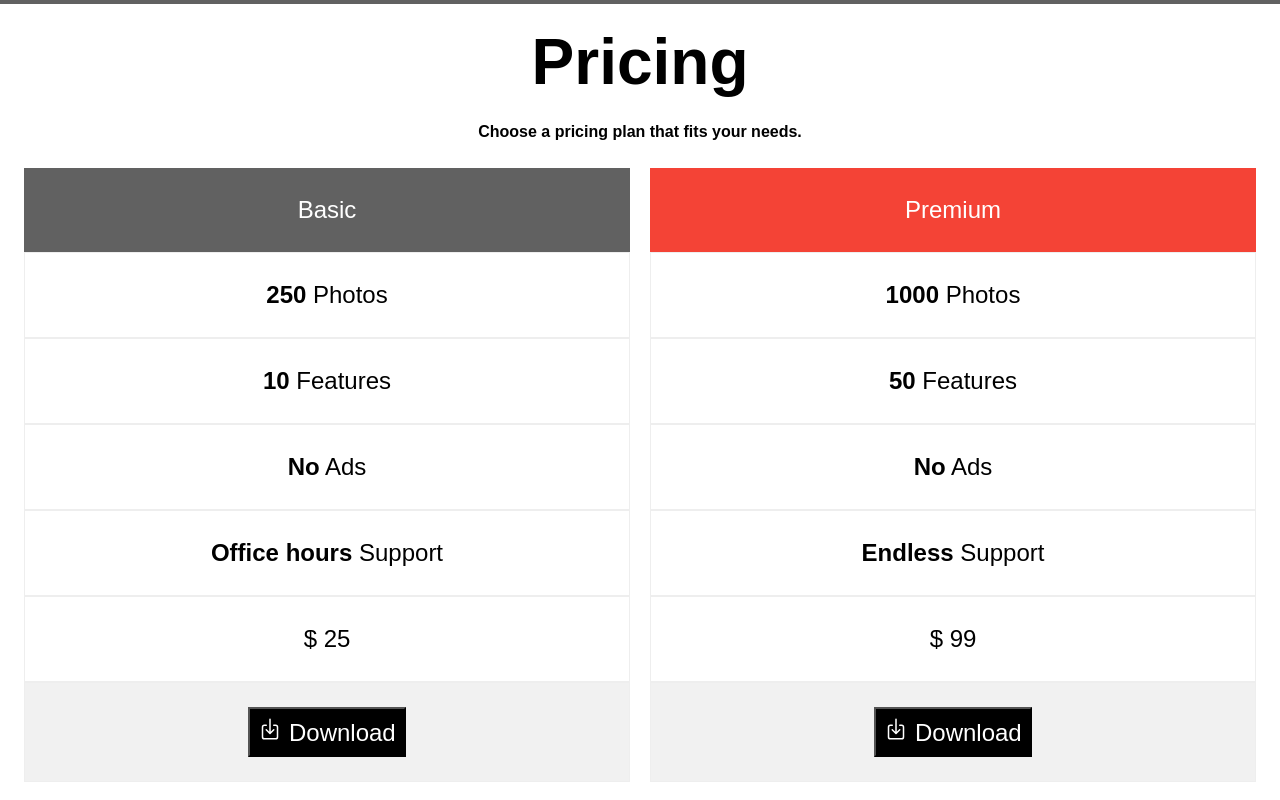
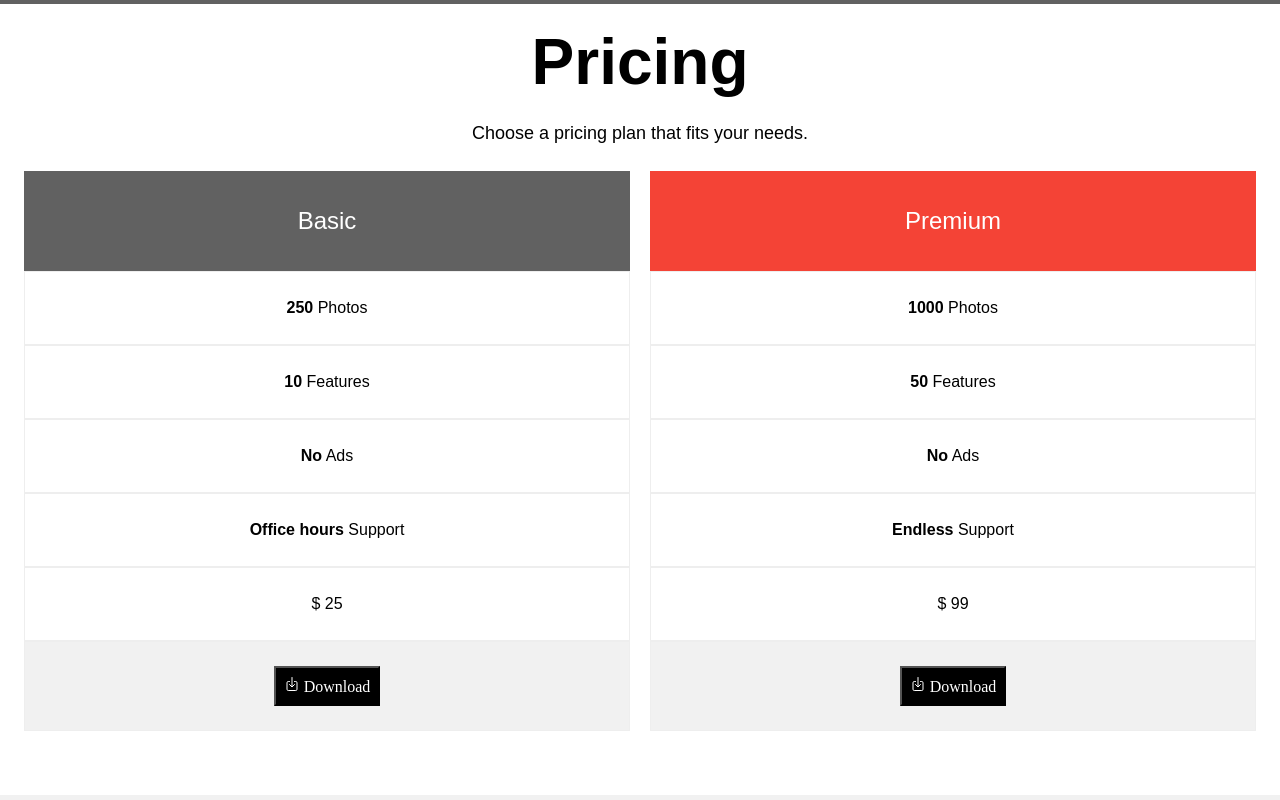
Before and after one commit to DarakhshanAG/html-css-templates, a plain HTML site: page app-launch/index.html in a window 1280 px wide. Shown: the part 2900-3700 px from the top of the page. Drawn offline with nearby package versions, Linux system fonts and the light colour scheme.

Commit message:
pricing section

```diff
--- a/app-launch/css/pricing.css
+++ b/app-launch/css/pricing.css
@@ -4,7 +4,7 @@
     text-align: center;
 }
 .pricing-text{
-    font-size: 16px;
+    font-size: 18px;
     color: black;
     text-align: center;
 }
@@ -30,11 +30,11 @@
 .plan-header{
     font-size: 24px;
     color: white;
-    padding: 24px;
+    padding: 32px;
 
 }
 .plan-text{
-    font-size: 24px;
+    font-size: 16px;
     padding: 24px;
     border-style: solid;
     border-color: #EEEEEE;
@@ -47,7 +47,7 @@
 .pricing-download{
     background-color: black;
     color: white;
-    font-size: 24px;
+    font-size: 16px;
     padding: 8px;
 }
 .pricing-download:hover{
--- a/app-launch/css/typography.css
+++ b/app-launch/css/typography.css
@@ -4,6 +4,9 @@
   }
   selector {
     font-family: 'poppins';
+}
+.poppins-font{
+  font-family: 'poppins';
 }
   body{
     font-family: "poppins", sans-serif;
--- a/app-launch/index.html
+++ b/app-launch/index.html
@@ -133,21 +133,21 @@
     </section>
 
     <section class="pricing">
-      <h1 class="pricing-h1">Pricing</h1>
-      <h2 class="pricing-text">Choose a pricing plan that fits your needs.</h2>
+      <h1 class="pricing-h1 fw700">Pricing</h1>
+      <h2 class="pricing-text fw400">Choose a pricing plan that fits your needs.</h2>
 
         <div class="pricing-grid">
             <div class="pricing-plan pricing-plan--starter">
               <header class="basic-plan-header plan-header">
-                <p class="plan-name">Basic</p>
+                <p class="plan-name fw400">Basic</p>
               </header>
-                <p class="plan-text"><strong>250</strong> Photos</p>
-                <p class="plan-text"><strong>10</strong> Features</p>
-                <p class="plan-text"><strong>No</strong> Ads</p>
-                <p class="plan-text"><strong>Office hours</strong> Support</p>
+                <p class="plan-text"><strong class="fw700">250</strong> Photos</p>
+                <p class="plan-text"><strong class="fw700">10</strong> Features</p>
+                <p class="plan-text"><strong class="fw700">No</strong> Ads</p>
+                <p class="plan-text"><strong class="fw700">Office hours</strong> Support</p>
                 <p class="plan-text"> $ 25 </p>
                 <p class="plan-download plan-text">
-                <button class="pricing-download">
+                <button class="pricing-download  fw400 poppins-font">
                   <ion-icon name="download-outline"></ion-icon>
                   Download
               </button>
@@ -156,15 +156,15 @@
 
               <div class="">
                 <header class="premium-plan-header plan-header">
-                  <p class="plan-name">Premium</p>
+                  <p class="plan-name fw400">Premium</p>
                 </header>
-                  <p class="plan-text"><strong>1000</strong> Photos</p>
+                  <p class="plan-text"><strong class="fw700" class="fw700">1000</strong> Photos</p>
                   <p class="plan-text"><strong>50</strong> Features</p>
-                  <p class="plan-text"><strong>No</strong> Ads</p>
-                  <p class="plan-text"><strong>Endless</strong> Support</p>
+                  <p class="plan-text"><strong class="fw700">No</strong> Ads</p>
+                  <p class="plan-text"><strong class="fw700">Endless</strong> Support</p>
                   <p class="plan-text"> $ 99 </p>
                   <p class="plan-download plan-text">
-                  <button class="pricing-download">
+                  <button class="pricing-download fw400 poppins-font">
                     <ion-icon name="download-outline"></ion-icon>
                     Download
                 </button>
```
